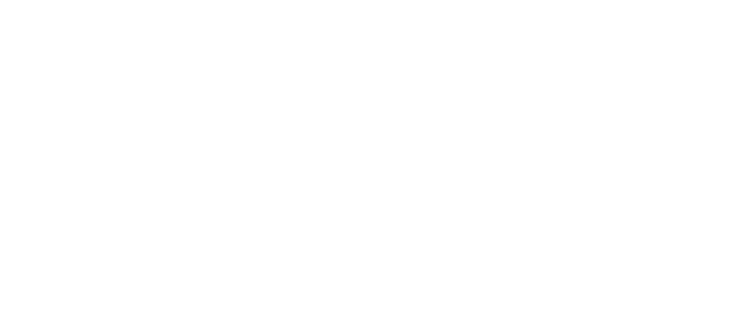
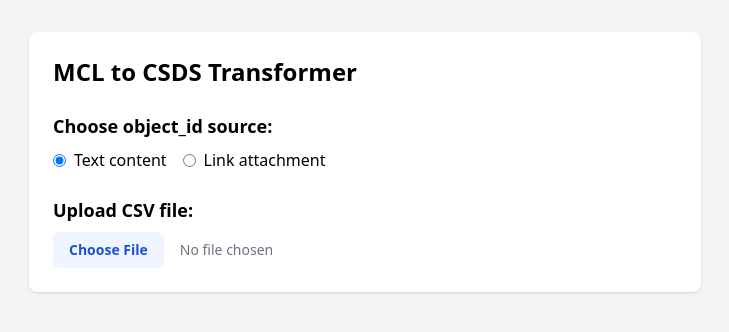
Before and after one commit to fabiogiglietto/csds-preprocessor, a React (Vite) app: page / in a window 1280 px wide. Shown: the top 332 px of the page, without its empty margins (275-1004 px from the left). Built offline with nearby package versions, Linux system fonts and the light colour scheme.

Commit message:
Updated types and improved error handling

```diff
--- a/src/App.tsx
+++ b/src/App.tsx
@@ -1,6 +1,6 @@
 import { useState } from 'react';
 import Papa from 'papaparse';
-import { MetaContentLibraryRow, CSDSRow } from './types';
+import { CSDSRow } from './types';
 
 function App() {
   const [objectIdSource, setObjectIdSource] = useState<'text' | 'link'>('text');
@@ -17,57 +17,34 @@
       header: true,
       dynamicTyping: true,
       skipEmptyLines: true,
-      transformHeader: (header: string) => {
-        // Remove quotes and whitespace, and handle nested properties
-        return header.trim().replace(/^["']|["']$/g, '');
-      },
       complete: (results) => {
         try {
-          console.log('Headers:', results.meta.fields);
-          console.log('First row sample:', results.data[0]);
-
           let skipped = 0;
           const transformed = results.data
-            .filter((row: any, index: number) => {
-              // Detailed logging for debugging
-              if (index === 0) {
-                console.log('Surface property:', row.surface);
-                console.log('ID property:', row.id);
-                console.log('Creation time:', row.creation_time);
-                console.log('Text:', row.text);
-                console.log('Link attachment:', row.link_attachment);
-              }
+            .filter((row: any) => {
+              // Check required fields exist
+              const hasRequiredFields = Boolean(
+                row &&
+                row['surface.id'] && // Note the change here to use dot notation
+                row.id &&
+                row.creation_time &&
+                (objectIdSource === 'text'
+                  ? row.text
+                  : row['link_attachment.link']) // And here
+              );
 
-              // Check if surface exists and has an id
-              if (!row || !row.surface || typeof row.surface.id === 'undefined') {
-                console.log('Invalid row structure at index', index, row);
+              if (!hasRequiredFields) {
                 skipped++;
                 return false;
               }
-
-              // Check other required fields
-              const hasRequiredFields = Boolean(
-                row.id &&
-                row.creation_time &&
-                (objectIdSource === 'text'
-                  ? typeof row.text !== 'undefined'
-                  : row.link_attachment && typeof row.link_attachment.link !== 'undefined')
-              );
-
-              if (!hasRequiredFields) {
-                console.log('Missing required fields at index', index, row);
-                skipped++;
-                return false;
-              }
-
               return true;
             })
             .map((row: any) => ({
-              account_id: row.surface.id,
+              account_id: row['surface.id'],
               content_id: row.id,
               object_id: objectIdSource === 'text'
                 ? row.text
-                : row.link_attachment.link || '',
+                : row['link_attachment.link'] || '',
               timestamp_share: Math.floor(new Date(row.creation_time).getTime() / 1000)
             }));
 
@@ -75,8 +52,7 @@
           setProcessedRows(transformed.length);
 
           if (transformed.length === 0) {
-            console.log('No rows passed validation');
-            setError('No valid data found in CSV. Please check the console for details.');
+            setError('No valid data found in CSV');
             return;
           }
 
@@ -94,7 +70,96 @@
     });
   };
 
-  // ... rest of the component remains the same ...
+  const handleDownload = () => {
+    if (!transformedData) return;
+
+    const csv = Papa.unparse(transformedData);
+    const blob = new Blob([csv], { type: 'text/csv;charset=utf-8;' });
+    const url = URL.createObjectURL(blob);
+    const link = document.createElement('a');
+    link.setAttribute('href', url);
+    link.setAttribute('download', 'transformed_data.csv');
+    document.body.appendChild(link);
+    link.click();
+    document.body.removeChild(link);
+    URL.revokeObjectURL(url);
+  };
+
+  return (
+    <div className="min-h-screen bg-gray-100 py-8">
+      <div className="max-w-2xl mx-auto bg-white rounded-lg shadow p-6">
+        <h1 className="text-2xl font-bold mb-6">MCL to CSDS Transformer</h1>
+
+        <div className="space-y-6">
+          <div>
+            <h2 className="text-lg font-semibold mb-2">Choose object_id source:</h2>
+            <div className="flex space-x-4">
+              <label className="flex items-center">
+                <input
+                  type="radio"
+                  value="text"
+                  checked={objectIdSource === 'text'}
+                  onChange={(e) => setObjectIdSource(e.target.value as 'text' | 'link')}
+                  className="mr-2"
+                />
+                Text content
+              </label>
+              <label className="flex items-center">
+                <input
+                  type="radio"
+                  value="link"
+                  checked={objectIdSource === 'link'}
+                  onChange={(e) => setObjectIdSource(e.target.value as 'text' | 'link')}
+                  className="mr-2"
+                />
+                Link attachment
+              </label>
+            </div>
+          </div>
+
+          <div>
+            <h2 className="text-lg font-semibold mb-2">Upload CSV file:</h2>
+            <input
+              type="file"
+              accept=".csv"
+              onChange={handleFileUpload}
+              className="block w-full text-sm text-gray-500
+                file:mr-4 file:py-2 file:px-4
+                file:rounded-md file:border-0
+                file:text-sm file:font-semibold
+                file:bg-blue-50 file:text-blue-700
+                hover:file:bg-blue-100"
+            />
+          </div>
+
+          {error && (
+            <div className="bg-red-50 text-red-700 p-4 rounded">
+              {error}
+            </div>
+          )}
+
+          {transformedData && (
+            <div className="space-y-4">
+              <div className="bg-green-50 text-green-700 p-4 rounded">
+                <p>Successfully processed {processedRows} rows</p>
+                {skippedRows > 0 && (
+                  <p className="mt-2 text-yellow-600">
+                    Skipped {skippedRows} rows due to missing or invalid data
+                  </p>
+                )}
+              </div>
+              <button
+                onClick={handleDownload}
+                className="bg-blue-600 text-white px-4 py-2 rounded hover:bg-blue-700"
+              >
+                Download Transformed CSV
+              </button>
+            </div>
+          )}
+        </div>
+      </div>
+    </div>
+  );
 }
 
 export default App;
```
